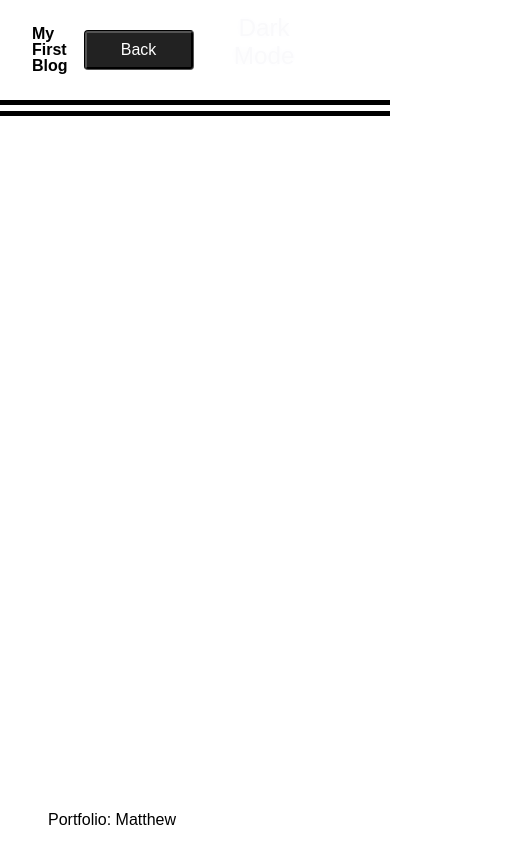
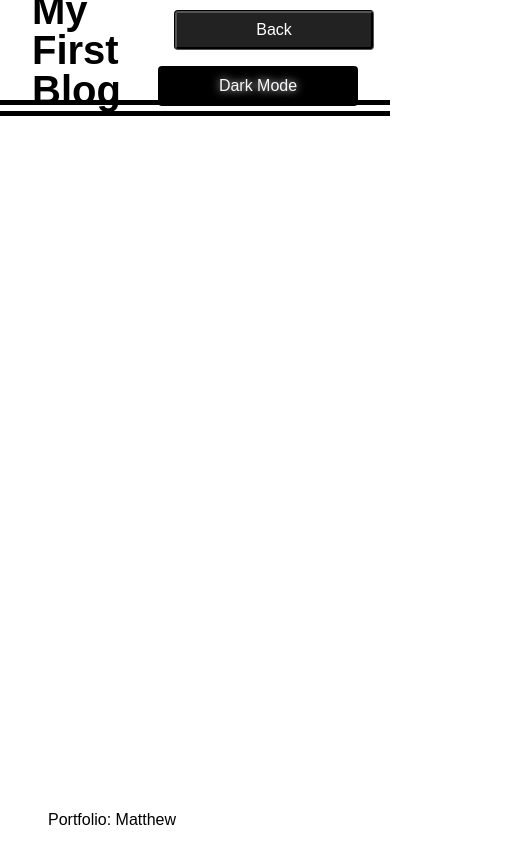
Before and after one commit to Plutarch1971/my-personal-blog-post, a plain HTML site: page blog.html in a window 390 px wide. Shown: the whole page, 520 px wide, since content can reach past the window. Drawn offline with Linux system fonts and the light colour scheme.

Commit message:
Updated all files

```diff
--- a/assets/css/styles.css
+++ b/assets/css/styles.css
@@ -101,11 +101,16 @@ ul {
 }
 
 .header {
+  display: flex;
+  justify-content:space-between;
+  align-items: center;
   height: 100px;
-  display: flex;
-  justify-content: space-between;
-  align-items: center;
 }
+h1 {
+  font-size: 40px;
+  margin: 0;
+}
+
 
 button{
   background-color: var(--dark-accent);
@@ -145,19 +150,20 @@ footer {
 }
 
 main {
-  height: calc(100vh - 6rem);
+  /*height: calc(100vh - 6rem);*/
+  height: 50%;
   display: flex;
   justify-content: center;
   align-items: stretch;
   border-top: double 1rem;
 }
 
-/*aside > h2 {
+aside > h2 {
   font-size: 4rem;
   color: white;
   text-shadow: 1px 1px 1px var(--dark-accent);
-  margin-bottom: 2rem; /* Add margin at the bottom to prevent overlap
-}*/
+  margin-bottom: 2rem; /* Add margin at the bottom to prevent overlap */
+}
 
 .grid{
     display:grid;
@@ -205,10 +211,10 @@ main {
   IDs
 */
 #toggle {
-  font-size: 1.52em;
+  font-size: 1.0em;
   margin: 0;
   padding: 0;
-  background: transparent;
+  background: #000;
   border: none;
   cursor: pointer;
   text-shadow: 0px 0px .5rem var(--light-accent);
--- a/assets/js/logic.js
+++ b/assets/js/logic.js
@@ -1,5 +1,5 @@
 // TODO: Create logic to toggle the light/dark mode styles for the page and circle. The mode should be saved to local storage.
-/*const toggleSwitch = document.getElementById('toggle');
+const toggleSwitch = document.getElementById('toggle');
 const dataTheme = document.documentElement.getAttribute('data-theme');
 
 var currentTheme = localStorage.getItem('theme') || 'light';
@@ -17,13 +17,3 @@ body.classList.toggle('dark');
 
 }
 toggleSwitch.addEventListener('click', switchTheme);
-
-/*const readLocalStorage = function(){
-    return JSON.parse(localStorage.getItem('formData')) || [];
-
-}
-readLocalStorage();
-
-console.log(readLocalStorage);
-//
-*/
--- a/blog.html
+++ b/blog.html
@@ -16,18 +16,19 @@
 
 <body>
   <!-- TODO: Create header, main, and footer elements -->
-   <header class="header">
-    <h1>My First Blog</h1>
-    <div class="header-buttons">
-    <button id="back">Back</button>
-    <button id="toggle">Dark Mode</button>
-    <label for="toggle"></label>
+
+  <div class="header">
+    <header>
+      <h1>My First Blog</h1>
+    </header>
+    <div>
+        <button id="back">Back</button>
+       <!--<label for="toggle"></label>-->
+        <button id="toggle">Dark Mode</button>
+    </div>
   </div>
-    </header>
-
-   <main id="data-Container">
-
-    </main>
+  <main id="data-Container">
+  </main>
    <footer>
     <ul>
       <li>Portfolio: Matthew</li>
```
Also changed, not shown: assets/js/form.js (+0 -54 lines), assets/test.html (deleted, +0 -37 lines).
